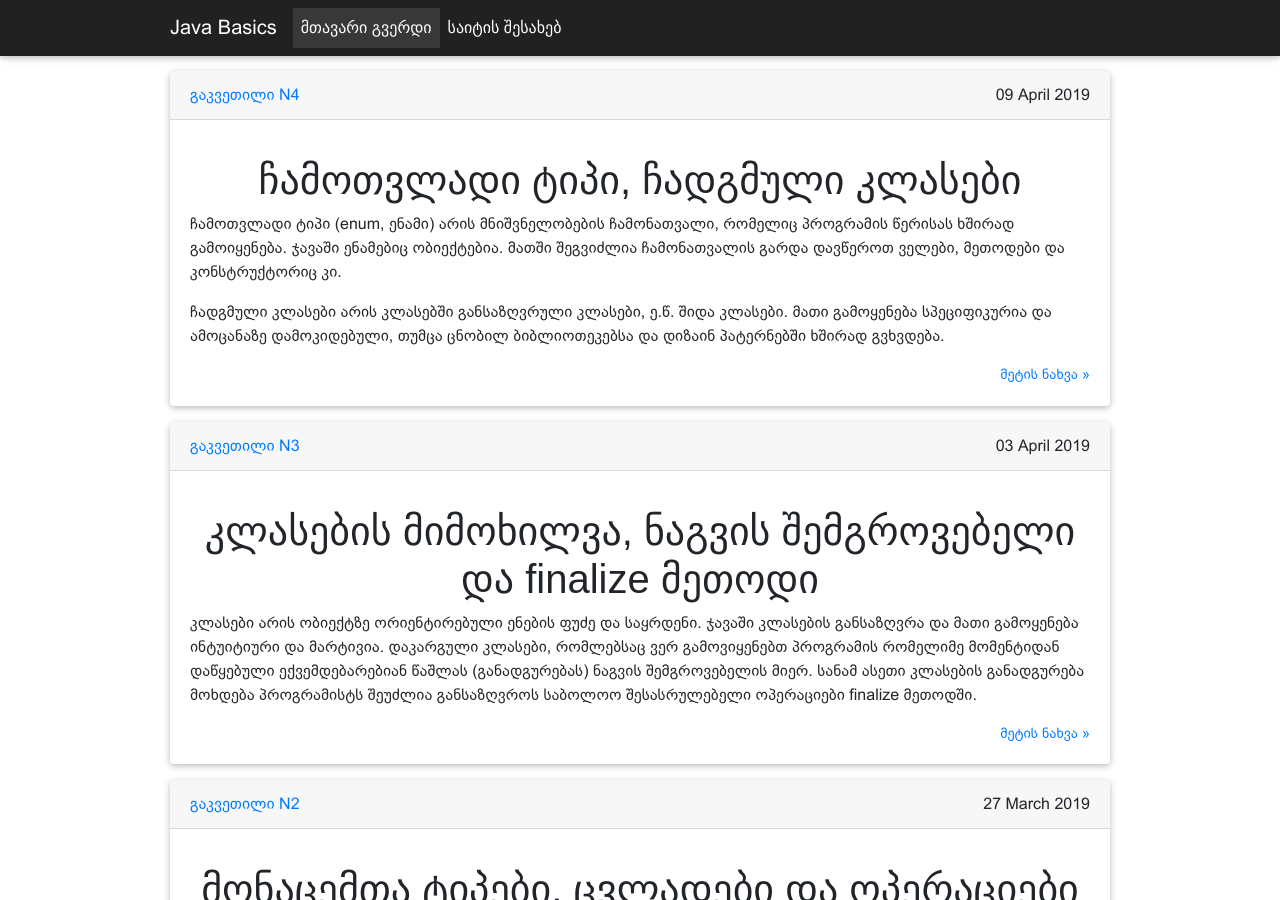
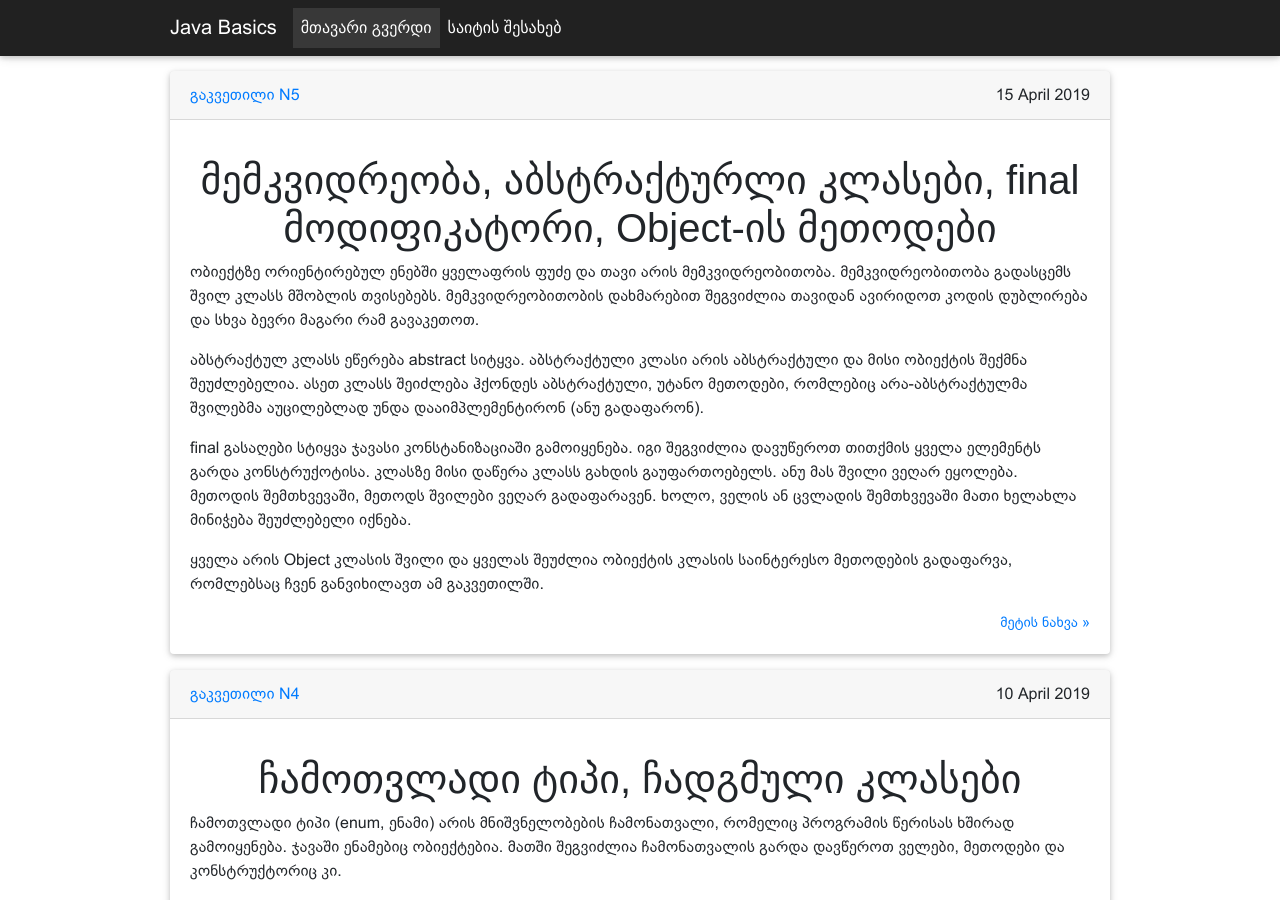
Before and after one commit to vakho10/java-basics, a Jekyll site: the page built from index.html, in a window 1280 px wide and 900 px high. Built offline with Jekyll 4.4.1, drawn with Linux system fonts in a browser that asks for light colours; nearby versions of some CDN libraries; some web fonts are replaced.

Commit message:
Added lesson 5 draft.

```diff
--- a/_posts/2019-04-09-lesson-4.html
+++ b/_posts/2019-04-10-lesson-4.html
@@ -1,7 +1,7 @@
 ---
 layout: default
 title: "გაკვეთილი N4"
-date: 2019-04-09 09:00:00 +0400
+date: 2019-04-10 09:00:00 +0400
 categories: lesson
 ---
 
--- /dev/null
+++ b/_posts/2019-04-15-lesson-5.html
@@ -0,0 +1,33 @@
+---
+layout: default
+title: "გაკვეთილი N5"
+date: 2019-04-15 09:00:00 +0400
+categories: lesson
+---
+
+<h1 class="text-center">მემკვიდრეობა, აბსტრაქტურლი კლასები, final მოდიფიკატორი, Object-ის მეთოდები</h1>
+<p>ობიექტზე ორიენტირებულ ენებში ყველაფრის ფუძე და თავი არის მემკვიდრეობითობა. მემკვიდრეობითობა გადასცემს შვილ კლასს
+    მშობლის თვისებებს. მემკვიდრეობითობის დახმარებით შეგვიძლია თავიდან ავირიდოთ კოდის დუბლირება და სხვა ბევრი მაგარი რამ
+    გავაკეთოთ.</p>
+<p>აბსტრაქტულ კლასს ეწერება abstract სიტყვა. აბსტრაქტული კლასი არის აბსტრაქტული და მისი ობიექტის შექმნა შეუძლებელია.
+    ასეთ კლასს შეიძლება ჰქონდეს აბსტრაქტული, უტანო მეთოდები, რომლებიც არა-აბსტრაქტულმა შვილებმა აუცილებლად უნდა
+    დააიმპლემენტირონ (ანუ გადაფარონ).</p>
+<p>final გასაღები სტიყვა ჯავასი კონსტანიზაციაში გამოიყენება. იგი შეგვიძლია დავუწეროთ თითქმის ყველა ელემენტს გარდა
+    კონსტრუქოტისა. კლასზე მისი დაწერა კლასს გახდის გაუფართოებელს. ანუ მას შვილი ვეღარ ეყოლება. მეთოდის შემთხვევაში,
+    მეთოდს შვილები ვეღარ გადაფარავენ. ხოლო, ველის ან ცვლადის შემთხვევაში მათი ხელახლა მინიჭება შეუძლებელი იქნება.</p>
+<p>ყველა არის Object კლასის შვილი და ყველას შეუძლია ობიექტის კლასის საინტერესო მეთოდების გადაფარვა, რომლებსაც ჩვენ განვიხილავთ ამ გაკვეთილში.</p>
+
+<!--more-->
+<hr />
+
+<h2>მემკვიდრეობითობა</h2>
+<p>...</p>
+
+<h2>აბსტრაქტურლი კლასები და მეთოდები</h2>
+<p>...</p>
+
+<h2>final მოდიფიკატორი</h2>
+<p>...</p>
+
+<h2>Object კლასის მეთოდები</h2>
+<p>...</p>
```
